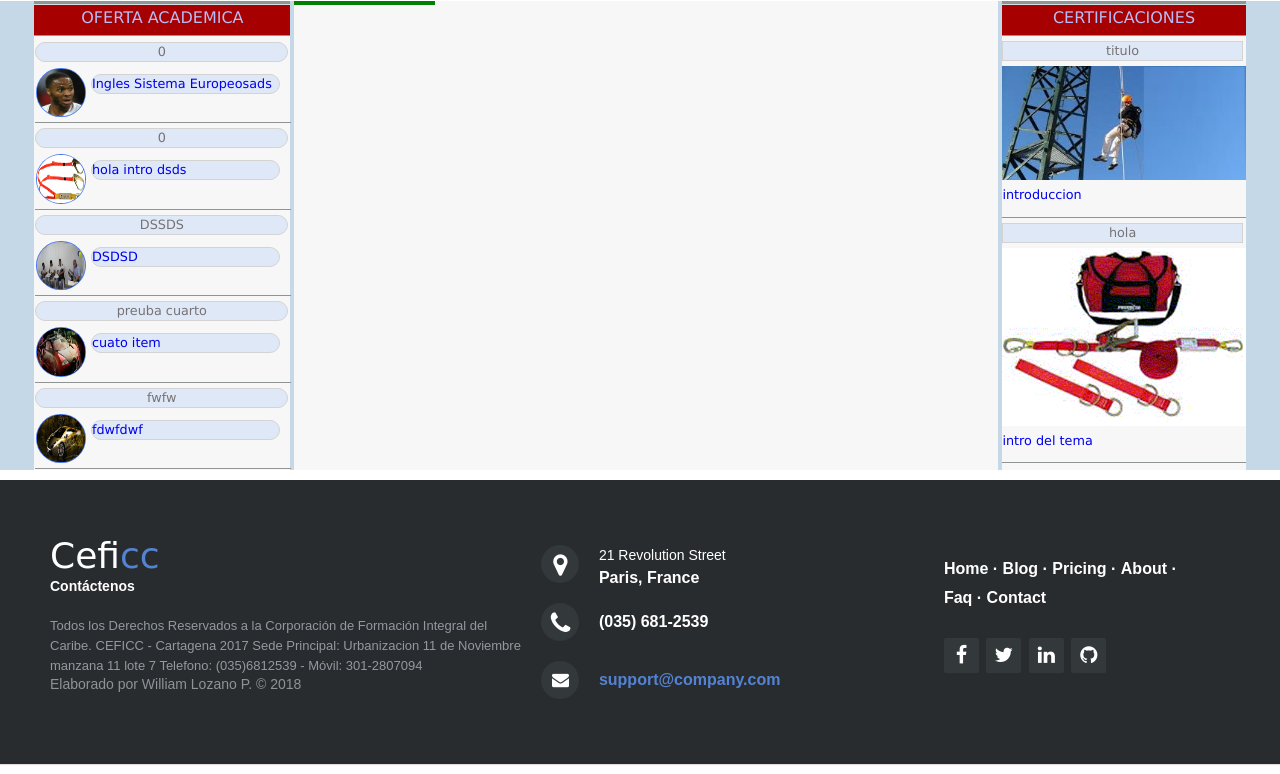
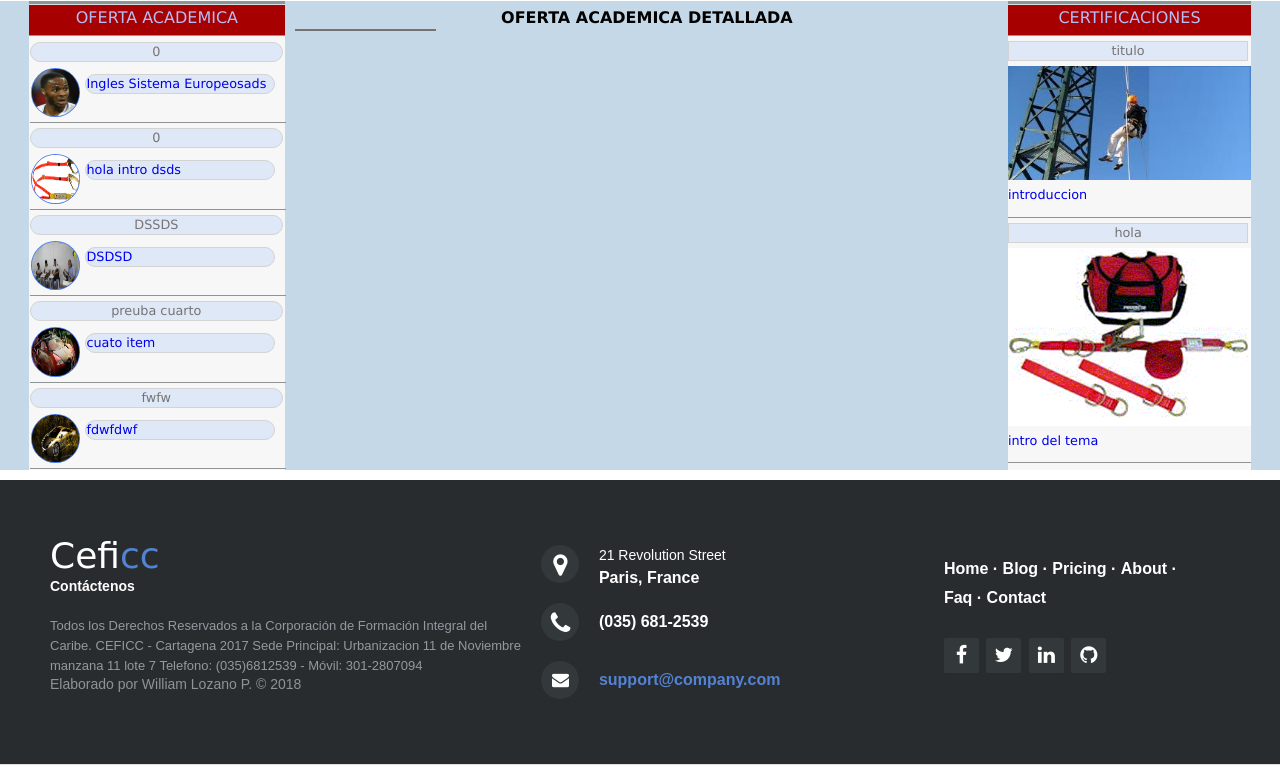
Before and after one commit to sowil6/soluciones_web, a PHP site: page /vista/detallecatalogo.php?Accion=1 in a window 1280 px wide. Shown: the part 107-881 px from the top of the page. Run offline with PHP 8.4, Linux system fonts and the light colour scheme; data that the repository does not hold is empty; some libraries are stand-ins or nearby versions.

Commit message:
cam14nov

```diff
--- a/Styles/CSSEstiloGeneral.css
+++ b/Styles/CSSEstiloGeneral.css
@@ -58,10 +58,11 @@ background-color: #C4D8E7;
 	width: 55%;
 	float: left;
 display:inline-block;
-margin-rigth: 4px;
-margin-left: 4px;
-background-color:#F7F7F7;
-}
+margin-rigth: 5px;
+margin-left: 5px;
+padding:5px;
+/*background-color:#F7F7F7;
+*/}
 .contentDerecha{
 	width: 19%;
 	background-color:#F7F7F7;
@@ -428,7 +429,7 @@ padding:10px;/*Pone marco a la imagen*/
 	}
 
 
-	/*DETALLE CATALOGO*/
+	/*DETALLE CATALOGO
 .contenedorDetalleCatalogo{
 
 
@@ -447,68 +448,22 @@ padding:10px;/*Pone marco a la imagen*/
 	list-style: none;
 	padding: 2px;
 	box-sizing: border-box;
-	/*display: flex;ubica los objetos en forma horizontal y bajando en linea
-	flex-wrap: wrap;*/
 	justify-content: space-around;
 }
-.ulDetalleCatalogoIZQ li {
-	width:89%;
-	margin: 5px;/*separacion entre imagenes*/
-	border: 1px solid #D3D3D3; /*LightGray */
-padding:2px /*ayuda a separar los marcos*/
-}
+
 .ulDetalleCatalogoIZQ img {
 	width: 85%;
 	height: 50px;
-	border: 1px solid #D3D3D3; /*LightGray */
-padding:10px;/*Pone marco a la imagen*/
+	border: 1px solid #D3D3D3;
+padding:10px;
 }
 .detallecatalogoIZQimagenoVideo{
 width: 98%;
 	height: 100px;
-	border: 1px solid #D3D3D3; /*LightGray */
-padding:10px;/*Pone marco a la imagen*/
+	border: 1px solid #D3D3D3;
+padding:10px;
 
-}
-.ulDetalleCatalogoIZQ a {
-	color:white;
-	font-size:0.7rem;
-}
-.contenedorDetalleCatalogoDER{
-	float:right;
-	width:77%;
-background-color:#D7DCE1;
-	}
-.ulDetalleCatalogoDER {
-	width: 100%;
-	margin: auto;
-	list-style: none;
-
-	box-sizing: border-box;
-	/*display: flex;ubica los objetos en forma horizontal y bajando en linea
-	flex-wrap: wrap;
-	justify-content: space-around;*/
-}
-.ulDetalleCatalogoDER li {
-	width:94%;
-	margin: 5px;/*separacion entre imagenes*/
-	border: 1px solid #D3D3D3; /*LightGray */
-	padding:10px; /*ayuda a separar los marcos*/
-   	justify-content: center;/*display:flex y justify-content: center ayudan a centrar el menu*/
-}
-.ulDetalleCatalogoDER img {
-	width: 100%;
-	/*height: 250px;
-	border: 1px solid #D3D3D3; LightGray */
-/*padding:10px;Pone marco a la imagen*/
-}
-
-.detallecatalogoDERimagenoVideo{
-width: 100%;
-	height: 550px;
-	border: 1px solid #D3D3D3;
-/*padding:10px;Pone marco a la imagen*/
-}
+}*/
 /*PAGINA SLIDE*/
 .slide_proyectos{
 	background-color:#050505;
--- /dev/null
+++ b/Styles/css_Detalle_Catalogo.css
@@ -0,0 +1,154 @@
+	/*DETALLE CATALOGO*/
+.contentCentro{
+/*	background-color:green;
+*/	}
+
+.contenedor_Cat{
+background-color: #C4D8E7;
+	/**/	width: 100%;
+	 display: table;
+	 margin-top: 1px;
+
+	}
+#contenidos_Cat {
+	/*width: 100px;*/
+  display: table-row;
+  justify-content: center;
+	display:flex;/* y justify-content: center ayudan a centrar el menu*/
+}
+.contenedorDetalleCatalogoIZQ, .contenedorDetalleCatalogoDER {
+  display: table-cell;
+}
+
+
+
+
+.contenedorDetalleCatalogo{
+
+		width:100%;
+		}
+.DetalleCatalogo_TituloPagina{
+	padding:0;
+	margin:	0;
+	text-align:center;
+	width:100%;
+	font-weight:bold;
+
+
+}
+.contenedorDetalleCatalogoIZQ{
+	width:20%;
+/*
+*/	float:left;
+	background-color:#777272;
+
+		}
+.ulDetalleCatalogoIZQ {
+/*background:blue;color de fondo de los submenu*/
+font-size:0.8rem;/**/
+margin: 0 auto;
+width:100%;
+padding:1px;
+	}
+.ulDetalleCatalogoIZQ li {
+box-sizing: border-box;
+list-style:none;/*quitar las biñetas solo a los nav*/
+width:100%;
+border: 1px solid #D3D3D3;
+}
+.ulDetalleCatalogoIZQ embed {
+	width: 97%;
+	max-height: 100px;
+	margin:0;
+	box-sizing: border-box;
+
+	}
+.ulDetalleCatalogoIZQ a{
+	text-decoration:none;
+
+	}
+.ulDetalleCatalogoIZQ .titulo{
+	padding:0;
+	margin:0px;
+	margin-top:5px;
+	text-align:center;/**/
+	width:100%;
+	color:#fff;
+
+
+	}
+.ulDetalleCatalogoIZQ .Intro{
+	padding-left: 5px;
+	margin: 5px;
+	width:97%;
+	color:#030303;
+
+		}
+.ulDetalleCatalogoIZQ .Mensaje{
+	padding-left: 10px;
+	margin: 10px;
+	width:98%;
+	color:#393737;
+		}
+
+		/*SECCION DERECHA*/
+
+.contenedorDetalleCatalogoDER{
+	float:right;
+	width:79%;
+background-color:#fff;/**/
+	}
+.ulDetalleCatalogoDER {
+	width: 100%;
+	margin: 0;
+	padding:0;
+	list-style: none;
+
+	box-sizing: border-box;
+	/*display: flex;ubica los objetos en forma horizontal y bajando en linea
+	flex-wrap: wrap;
+	justify-content: space-around;*/
+}
+.ulDetalleCatalogoDER li {
+	width:100%;
+	/*background-color:blue;
+	margin: 5px;separacion entre imagenes*/
+	border: 1px solid #D3D3D3; /*LightGray */
+	padding:10px; /*ayuda a separar los marcos*/
+	padding-top:0;
+   	box-sizing: border-box;
+	justify-content: center;/*display:flex y justify-content: center ayudan a centrar el menu*/
+}
+.ulDetalleCatalogoDER embed {
+	width: 100%;
+	border: 1px solid #D3D3D3;
+	min-height:440px;
+
+}
+.ulDetalleCatalogoDER a{
+	text-decoration:none;
+
+	}
+.ulDetalleCatalogoDER .titulo{
+	padding:0;
+	margin:0px;
+	margin-top:5px;
+	text-align:center;/**/
+	width:100%;
+	color:#000000;
+
+
+	}
+.ulDetalleCatalogoDER .Intro{
+	padding-left: 5px;
+	margin: 5px;
+	width:97%;
+	color:#030303;
+
+		}
+.ulDetalleCatalogoDER .Mensaje{
+	padding-left: 10px;
+	margin: 10px;
+	width:98%;
+	color:#393737;
+		}
--- a/vista/detallecatalogo.php
+++ b/vista/detallecatalogo.php
@@ -25,12 +25,14 @@
   </div>
 
  <!-- InstanceBeginEditable name="EditRegionCentro" -->
-<link href="../Styles/CSSEstiloGeneral.css" rel="stylesheet" type="text/css">
-<!--  <link rel="stylesheet" type="text/css" href="../Styles/cssOfertaAcademica.css">-->
+<!-- <link href="../Styles/CSSEstiloGeneral.css" rel="stylesheet" type="text/css">
+ <link rel="stylesheet" type="text/css" href="../Styles/cssOfertaAcademica.css">-->
+<link rel="stylesheet" type="text/css" href="../Styles/css_Detalle_Catalogo.css">
 <article class="contentCentro">
-
+ <div class="contenedor_Cat">
+ <div id="contenidos_Cat">
    <div class="contenedorDetalleCatalogo">
-
+   <p class="DetalleCatalogo_TituloPagina">OFERTA ACADEMICA DETALLADA</p>
     <div class="contenedorDetalleCatalogoIZQ">
     <?php
 
@@ -52,7 +54,8 @@ $HTMLfoto_OVideo= "<video controls  class='" .$master. "imagenoVideo'> <source s
 	$v2 = $_GET['Accion'];
 	$detalleCod = $_GET['dcod'];
 if($cancion->DetalleCodigo==$detalleCod){
-echo'<li><a href="'.$cancion->urlFile.'?Accion='.$cancion->Codigo.'&dcod='.$cancion->DetalleCodigo.'">'.$HTMLfoto_OVideo. $cancion->Titulo.'</br> '. $cancion->introduccionNoticia.'</a>';
+echo'<li><a href="'.$cancion->urlFile.'?Accion='.$cancion->Codigo.'&dcod='.$cancion->DetalleCodigo.'"><li>  <p class="titulo">'. $cancion->Titulo.'</p>';
+echo $HTMLfoto_OVideo.'<p class="Intro">'. $cancion->introduccionNoticia.'</p> </a>';
 echo '</li>';
 }}
 echo'</ul>';
@@ -79,7 +82,8 @@ $HTMLfoto_OVideo= "<video controls  class='" .$master. "imagenoVideo'> <source s
 		}
 
 if($cancion->Codigo==$v2&&$cancion->DetalleCodigo==$detalleCod){
-echo'<li>'.$HTMLfoto_OVideo. $cancion->Titulo.'</br> '. $cancion->introduccionNoticia;
+echo'<li><p class="titulo">'. $cancion->Titulo.'</p> ';
+echo $HTMLfoto_OVideo.'<p class="Intro">'. $cancion->introduccionNoticia.'</p>';
 
 echo '</li>';
 }}
@@ -88,7 +92,8 @@ echo'</ul>';
 ?>
        </div>
     </div>
-
+</div>
+</div>
   </article>
   <!-- InstanceEndEditable --><!-- end .content -->
 
```
Also changed, not shown: Styles/cssPagina_Proyectos.css (+22 -25 lines), Styles/copia/CSSCatalogoForm.css (renamed from Styles/CSSCatalogoForm.css).
